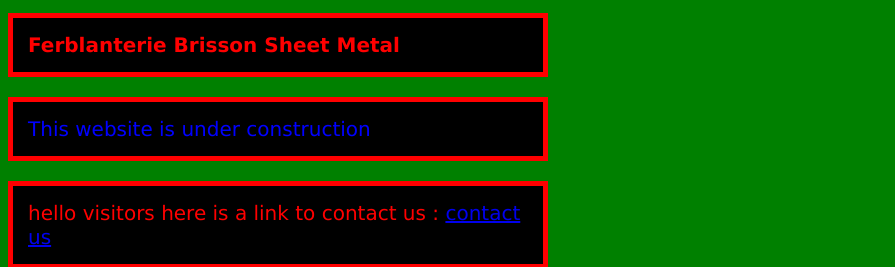
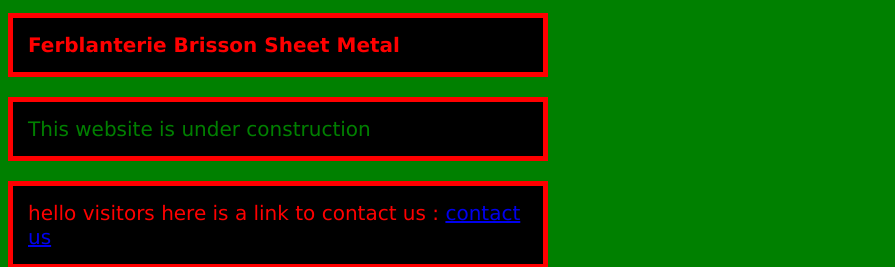
Before and after one commit to DjBriss/DjBriss.github.io, a plain HTML site: page index.html in a window 1280 px wide. In both pictures the pointer is over the element "This website is under construction". Shown: the top 267 px of the page, without its empty margins (0-895 px from the left). Drawn offline with Linux system fonts and the light colour scheme.

Commit message:
Update style1.css

```diff
--- a/style1.css
+++ b/style1.css
@@ -17,6 +17,7 @@
 border-width:5px;
 border-style:solid;
 border-color:red;}
+p.p1:hover { color:green;}
 
 p.p2 {background:black;
 width:500px;
```
